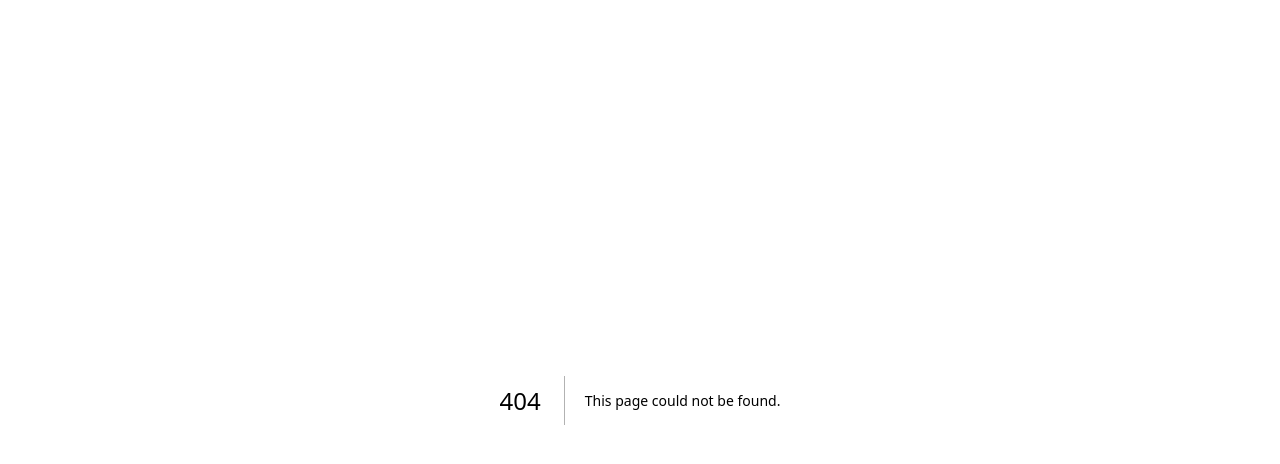
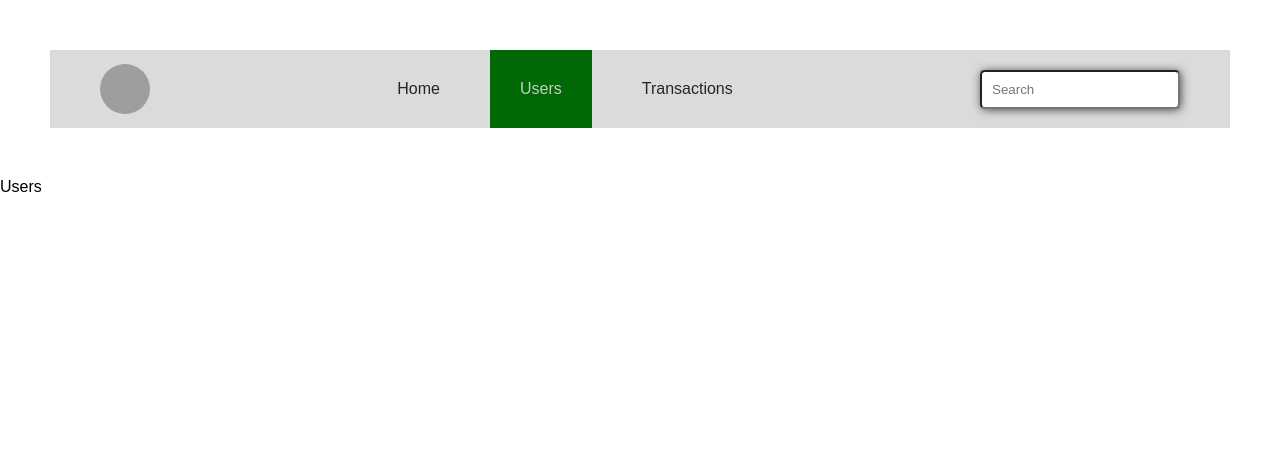
Before and after one commit to Souvikarjun/Enterprice-Account, a Next.js app: page /dashboard/users in a window 1280 px wide. Before the commit this address had no page. Shown: the top 464 px of the page. Built offline with nearby package versions, Linux system fonts and the light colour scheme; grey boxes are pictures that could not be loaded.

Commit message:
Navbar completed untill further instructions

```diff
--- a/app/component/navbar/navbar.jsx
+++ b/app/component/navbar/navbar.jsx
@@ -1,20 +1,26 @@
+"use client"
 // import React from 'react'
+
 import Image from "next/image"
 import styles from "./navbar.module.css"
 import Link from "next/link"
+import { usePathname } from "next/navigation"
 
 export const Navbar = () => {
+
+  const pathname = usePathname()
+
   return (
     <div className={styles.container}>
         <Image src="https://cdn.pixabay.com/photo/2021/12/12/20/00/play-6865967_640.jpg" alt="asdas" width={50} height={50} className={styles.img}/>
         <ul className={styles.list}>
-            <Link href="#" className={styles.links} >
+            <Link href="/dashboard" className={`${styles.links} ${pathname === "/dashboard" && styles.active} ${pathname != "/dashboard" && styles.deactive}`} >
                 <li className={styles.comp}>Home</li>
             </Link>
-            <Link href="#" className={styles.links}>
+            <Link href="/dashboard/users" className={`${styles.links} ${pathname === "/dashboard/users" && styles.active} ${pathname != "/dashboard/users" && styles.deactive}`}>
                 <li className={styles.comp}>Users</li>
             </Link>
-            <Link href="#" className={styles.links}>
+            <Link href="/dashboard/transactions" className={`${styles.links} ${pathname === "/dashboard/transactions" && styles.active} ${pathname != "/dashboard/transactions" && styles.deactive}`}>
                 <li className={styles.comp}>Transactions</li>
             </Link>
         </ul>
--- a/app/component/navbar/navbar.module.css
+++ b/app/component/navbar/navbar.module.css
@@ -30,7 +30,12 @@
     /* animation-play-state: paused; */
 }
 
-.links:hover{
+.deactive:hover{
+    background-color: #009407;
+    color: #252525;
+}
+
+.active{
     /* animation-name: anim 1s ease-in; */
     background-color: #006805;
     /* animation-fill-mode: forwards; */
--- /dev/null
+++ b/app/dashboard/transactions/transactions.module.css
@@ -0,0 +1,3 @@
+.container{
+    display: flex;
+}
--- /dev/null
+++ b/app/dashboard/users/page.jsx
@@ -0,0 +1,9 @@
+import React from 'react'
+
+const Users = () => {
+  return (
+    <div>Users</div>
+  )
+}
+
+export default Users
--- /dev/null
+++ b/app/dashboard/users/user.module.css
@@ -0,0 +1,3 @@
+.container{
+    display: flex;
+}
```
Also changed, not shown: app/dashboard/transactions/page.jsx (added, +9 -0 lines).
